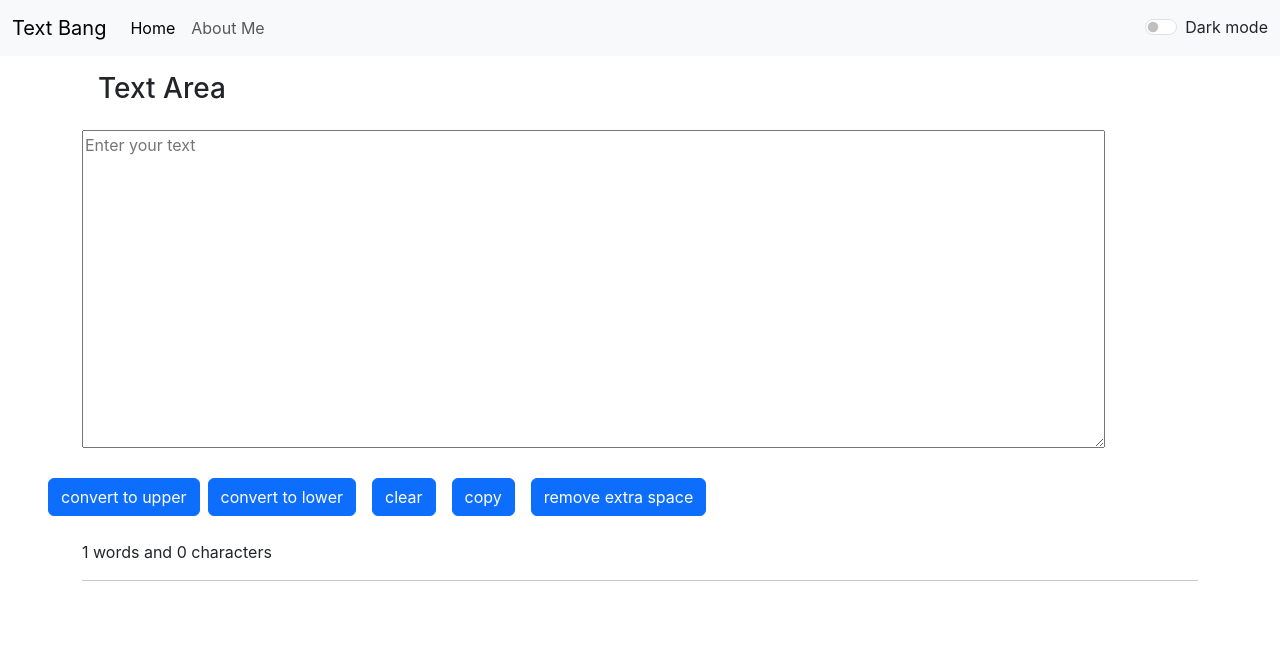
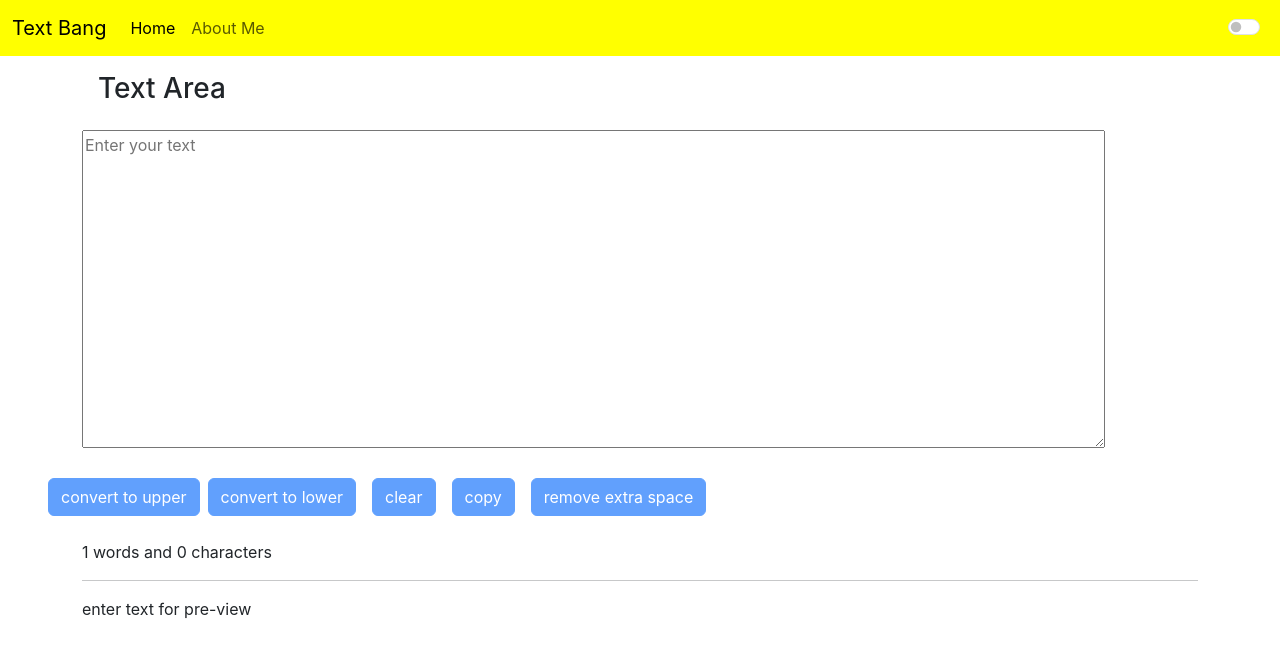
Before and after one commit to Amanrathi07/Text_bang, a React (Create React App) app: page / in a window 1280 px wide. Shown: the top 656 px of the page. Built offline with nearby package versions, Linux system fonts and the light colour scheme.

Commit message:
add dark mode

```diff
--- a/src/container/Navbar.js
+++ b/src/container/Navbar.js
@@ -1,12 +1,30 @@
-import React from 'react'
+import React,{useState} from 'react'
 import PropTypes from 'prop-types'
 
 
 
 export default function Navbar(props) {
+
+ const dark={backgroundColor :"brown",}
+ const light={backgroundColor :"yellow",}
+
+ const[mode,setMode]=useState(light) ;
+ const modeChange=()=>{
+
+     if (mode===light){
+     setMode(dark)
+     console.log(mode)
+          }
+      else{
+        setMode(light)
+        console.log(mode)
+      }
+
+    }
+
   return (
     <>
-        <nav className="navbar navbar-expand-lg bg-body-tertiary">
+        <nav className="navbar navbar-expand-lg " style={mode} >
   <div className="container-fluid">
     <a className="navbar-brand" href="/">{props.title}</a>
     <button className="navbar-toggler" type="button" data-bs-toggle="collapse" data-bs-target="#navbarSupportedContent" aria-controls="navbarSupportedContent" aria-expanded="false" aria-label="Toggle navigation">
@@ -23,9 +41,9 @@ export default function Navbar(props) {
 
 
       </ul>
-      <div className="form-check form-switch">
-      <label className="form-check-label" htmlFor="flexSwitchCheckDefault">Dark mode</label>
-      <input className="form-check-input" type="checkbox" role="switch" id="flexSwitchCheckDefault" />
+        <div className="form-check form-switch" onClick={modeChange}>
+       <input className="form-check-input" type="checkbox"  role="switch" id="flexSwitchCheckDefault" />
+
       </div>
 
     </div>
--- a/src/container/Textbox.js
+++ b/src/container/Textbox.js
@@ -44,18 +44,20 @@ export default function Textbox() {
   </div>
 
   <div className="mx-5">
-    <button onClick={hendelUpClicked}  className="pl-5 mt-4 btn btn-primary ">convert to upper</button>
-    <button onClick={hendelDownClicked}  className="mx-2 mt-4 btn btn-primary ">convert to lower</button>
-    <button onClick={textClear}  className="mx-2 mt-4 btn btn-primary">clear</button>
-    <button onClick={testCopy}  className="mx-2 mt-4 btn btn-primary">copy</button>
-    <button onClick={handelExtraSpace}  className="mx-2 mt-4 btn btn-primary">remove extra space</button>
+    <button onClick={hendelUpClicked} disabled={text.length>0 ? false :true }  className="pl-5 mt-4 btn btn-primary ">convert to upper</button>
+
+    <button onClick={hendelDownClicked} disabled={text.length>0 ? false :true } className="mx-2 mt-4 btn btn-primary ">convert to lower</button>
+
+    <button onClick={textClear} disabled={text.length>0 ? false :true } className="mx-2 mt-4 btn btn-primary">clear</button>
+    <button onClick={testCopy} disabled={text.length>0 ? false :true } className="mx-2 mt-4 btn btn-primary">copy</button>
+    <button onClick={handelExtraSpace} disabled={text.length>0 ? false :true }  className="mx-2 mt-4 btn btn-primary">remove extra space</button>
 
 
   </div>
   <div className="my-4 container">
     <p>{text.split(" ").length} words and {text.length} characters</p>
     <hr/>
-    <p>{text}</p>
+    <p>{text.length>0 ? text : "enter text for pre-view"}</p>
   </div>
 
     </>
```
Also changed, not shown: src/App.js (+7 -1 lines).
